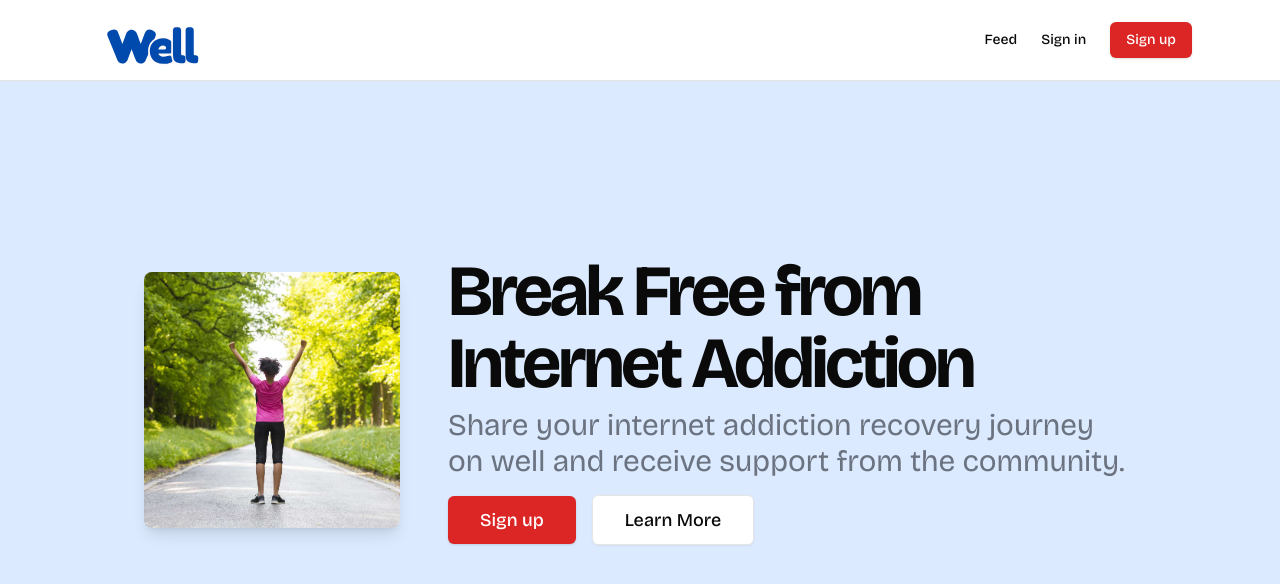
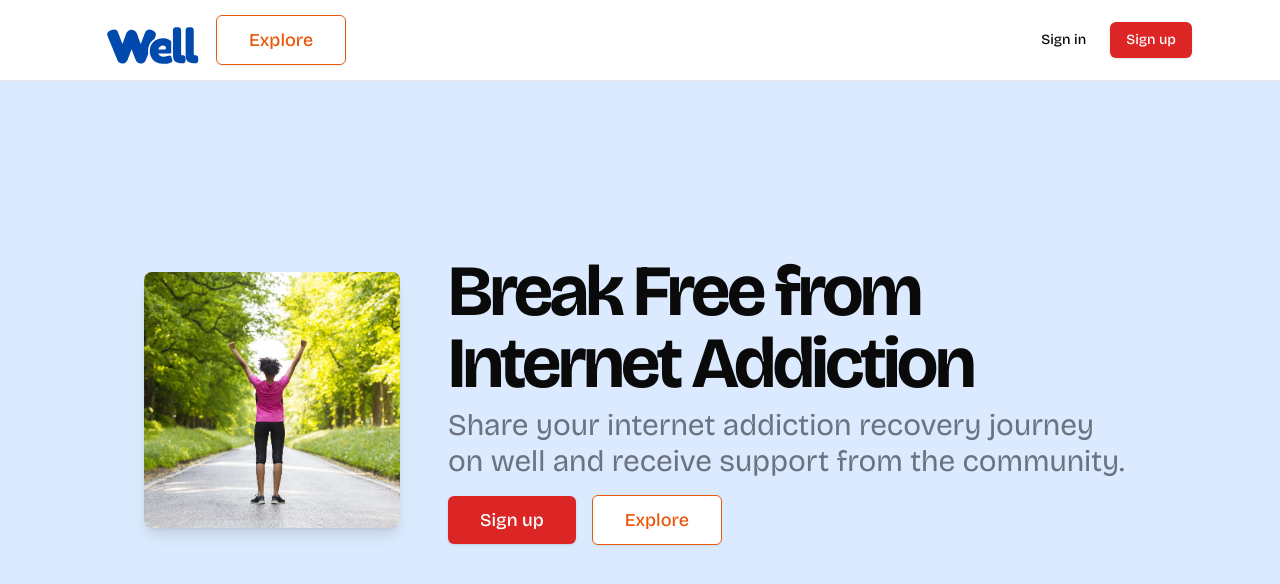
Before and after one commit to Mitchshona/hackOmania_interledger, a Next.js app in the folder frontend/: page / in a window 1280 px wide. Shown: the top 584 px of the page. Built offline with nearby package versions, Linux system fonts and the light colour scheme.

Commit message:
looks more like pinterest

```diff
--- a/frontend/src/app/page.tsx
+++ b/frontend/src/app/page.tsx
@@ -40,9 +40,13 @@ export default function LandingPage() {
                         Sign up
                       </Button>
                     </Link>
-                    <Link href="#creator">
-                      <Button size="lg" variant="outline" className="text-lg px-8 py-6">
-                        Learn More
+                    <Link href="/feed">
+                      <Button
+                        size="lg"
+                        variant="outline"
+                        className="text-lg px-8 py-6 text-orange-600 border-orange-600 hover:bg-orange-600 hover:text-white"
+                      >
+                        Explore
                       </Button>
                     </Link>
                   </div>
--- a/frontend/src/components/ui/navbar.tsx
+++ b/frontend/src/components/ui/navbar.tsx
@@ -57,14 +57,16 @@ const Navbar = () => {
             className="h-32 w-32"
           />
         </Link>
+        <Link href="/feed">
+                      <Button
+                        size="lg"
+                        variant="outline"
+                        className="text-lg px-8 py-6 text-orange-600 border-orange-600 hover:bg-orange-600 hover:text-white"
+                      >
+                        Explore
+                      </Button>
+          </Link>
         <nav className="ml-auto flex items-center gap-4 sm:gap-6">
-          <Link
-            className="text-sm font-medium hover:underline underline-offset-4 py-2"
-            href="/feed"
-          >
-            Feed
-          </Link>
-
           {user ? (
             <div className="flex items-center space-x-4">
               <Link href={`/user/${user.userName}`} className="flex items-center space-x-2">
```
